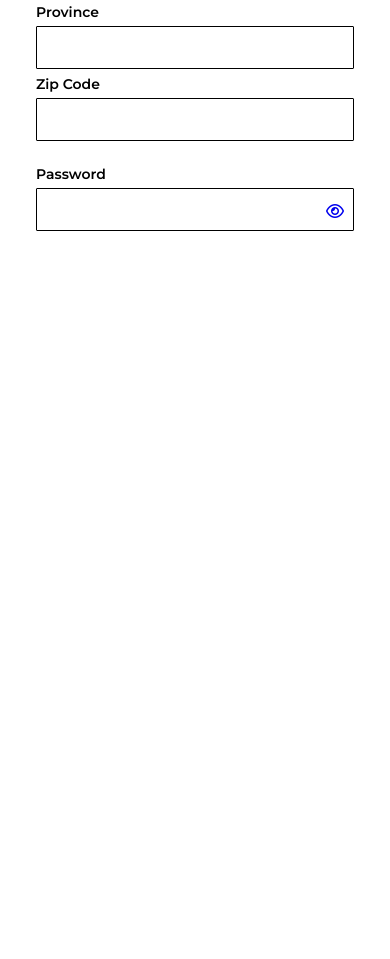
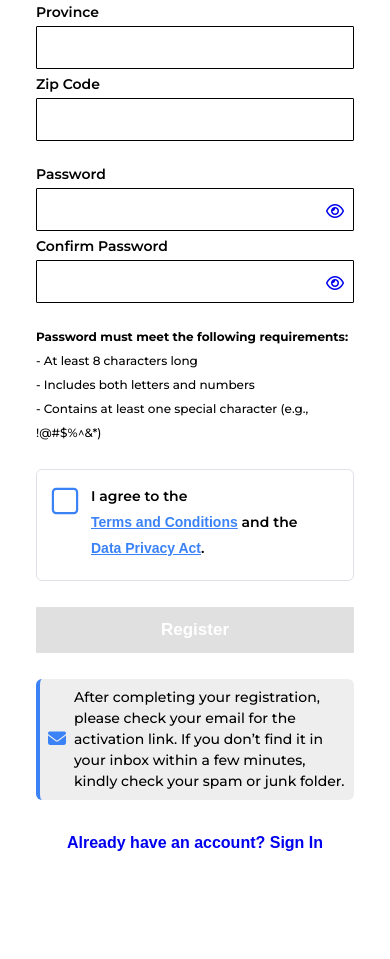
Before and after one commit to ooscreativezone-star/creativezone, a Django app: template OrderingSystem/MSMEOrderingWebApp/templates/MSMEOrderingWebApp/register_user.html in a window 390 px wide. Shown: the part 611-1570 px from the top of the page. Before the commit the page ends 842 px from the top, so only its background shows below. Run offline with Django 5.2, Linux system fonts and the light colour scheme; the template is opened without the code that fills it, so the values that code supplies are empty; some libraries are stand-ins or nearby versions; some web fonts are replaced.

Commit message:
Update register_user.html

```diff
--- a/OrderingSystem/MSMEOrderingWebApp/templates/MSMEOrderingWebApp/register_user.html
+++ b/OrderingSystem/MSMEOrderingWebApp/templates/MSMEOrderingWebApp/register_user.html
@@ -185,12 +185,12 @@
         }
 
         /* Tablet responsiveness fix */
-    @media (max-width: 1024px) {
+        @media (max-width: 1024px) and (min-width: 769px) {
             /* Make input fields full-width in one column */
             .form-side form {
                 display: flex;
                 flex-direction: column;
-            gap: 5px; /* optional spacing between inputs */
+                gap: 5px;
             }
 
             .form-side .row {
@@ -210,21 +210,27 @@
                 left: 0;
                 right: 0;
                 padding: 2.5rem;
+                padding-bottom: 2rem;
             }
 
-        /* Hide the image on medium and small screens */
             .image-side {
-            width:48%;
+                width: 48%;
             }
         }
 
 
         @media (max-width: 768px) {
+            body, html {
+                height: auto;
+                min-height: 100vh;
+                overflow-x: hidden;
+                overflow-y: auto;
+            }
 
             /* Responsive fix for agreement section */
             .agreement-box {
                 width: 100%;
-            font-size: 14px;                 /* smaller font for mobile */
+                font-size: 14px;
                 line-height: 1.4;
                 display: flex;
                 align-items: flex-start;
@@ -245,7 +251,7 @@
 
             .agreement-box .form-check-input {
                 margin-top: 3px;
-            transform: scale(1.1);          /* make checkbox slightly larger for touch devices */
+                transform: scale(1.1);
             }
 
             .agreement-box label {
@@ -267,13 +273,14 @@
             .container {
                 flex-direction: column;
                 position: relative;
-            height: 100vh; /* ensure full height for scroll behavior */
-            overflow: hidden;
+                height: auto;
+                min-height: 100vh;
+                overflow: visible;
             }
 
             /* Image goes behind the form */
             .image-side {
-            position: fixed; /* fixed instead of absolute to stay in place while scrolling */
+                position: fixed;
                 top: 0;
                 left: 0;
                 width: 100%;
@@ -289,13 +296,14 @@
                 position: relative;
                 z-index: 1;
                 width: 100% !important;
-            height: 100vh; /* make form take full height */
-            padding: 3rem 2.5rem;
+                height: auto;
+                min-height: 100vh;
+                padding: 3rem 2.5rem 4rem 2.5rem;
                 background: rgba(255, 255, 255, 0.64);
                 backdrop-filter: blur(55px);
                 align-items: center;
                 left: 0;
-            overflow-y: auto; /* enable scrolling */
+                overflow-y: visible;
                 overflow-x: hidden;
             }
 
@@ -305,6 +313,7 @@
                 flex-direction: column;
                 width: 100%;
                 gap: 10px;
+                padding-bottom: 2rem;
             }
 
             .form-side .row {
@@ -316,7 +325,6 @@
             .form-side .col-sm-6 {
                 width: 100% !important;
                 max-width: 100% !important;
-
             }
 
             .form-side h2 {
@@ -324,16 +332,54 @@
                 text-align: center;
                 margin-bottom: 1rem;
             }
+
+            /* Ensure "Already have account" link is visible with extra spacing */
+            .form-side > a:last-of-type {
+                margin-bottom: 3rem;
+                padding-bottom: 1.5rem;
+            }
         }
 
         /* Extra small devices (phones under 576px) */
         @media (max-width: 575px) {
-        .form-side{
-            padding: 1.5rem;
+            .form-side {
+                padding: 1.5rem 1.5rem 3rem 1.5rem;
             }
+
             .form-side h2 {
                 font-size: 35px;
                 line-height: 1.2;
+            }
+
+            .form-side form {
+                padding-bottom: 2.5rem;
+            }
+
+            /* Extra bottom spacing for very small screens */
+            .form-side > a:last-of-type {
+                margin-bottom: 4rem;
+                padding-bottom: 2rem;
+            }
+        }
+
+        /* iOS Safari specific fix for viewport height */
+        @supports (-webkit-touch-callout: none) {
+            @media (max-width: 768px) {
+                body, html {
+                    min-height: -webkit-fill-available;
+                }
+
+                .form-side {
+                    min-height: -webkit-fill-available;
+                    padding-bottom: calc(env(safe-area-inset-bottom) + 4rem);
+                }
+            }
+        }
+
+        /* Android Chrome specific fix */
+        @media (max-width: 768px) {
+            .form-side {
+                padding-bottom: max(4rem, env(safe-area-inset-bottom));
             }
         }
 
@@ -944,10 +990,32 @@ toastr.options = {
 
     const agreementCheckbox = document.getElementById("agreementCheckbox");
     const registerBtn = document.getElementById("registerBtn");
+    const registerForm = document.querySelector("form");
 
     // Toggle button state when checkbox changes
     agreementCheckbox.addEventListener("change", function() {
         registerBtn.disabled = !this.checked;
+    });
+
+    // Prevent double submission on form submit
+    registerForm.addEventListener("submit", function(e) {
+        // Check if button is already disabled (form already submitted)
+        if (registerBtn.disabled && agreementCheckbox.checked) {
+            e.preventDefault();
+            return false;
+        }
+
+        // Disable the button immediately
+        registerBtn.disabled = true;
+        registerBtn.innerHTML = '<i class="fas fa-spinner fa-spin me-2"></i>Registering...';
+
+        // Optional: Re-enable after a timeout as fallback (in case of validation errors)
+        setTimeout(function() {
+            if (agreementCheckbox.checked) {
+                registerBtn.disabled = false;
+                registerBtn.innerHTML = 'Register';
+            }
+        }, 5000); // Re-enable after 5 seconds if page hasn't redirected
     });
 
 
```
Lines whose indentation alone changed are shown as unchanged.
